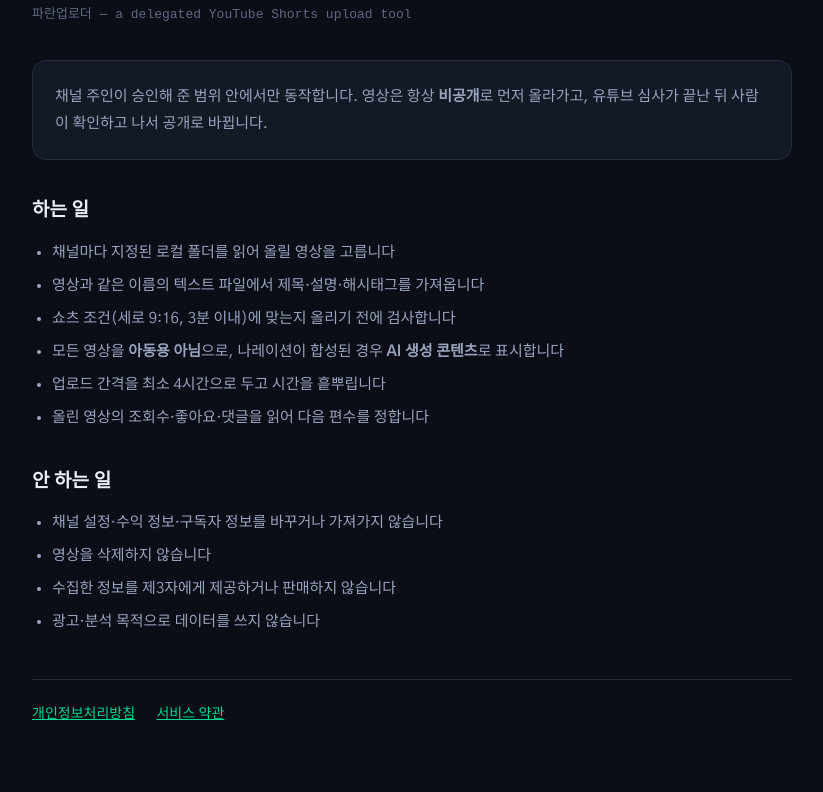
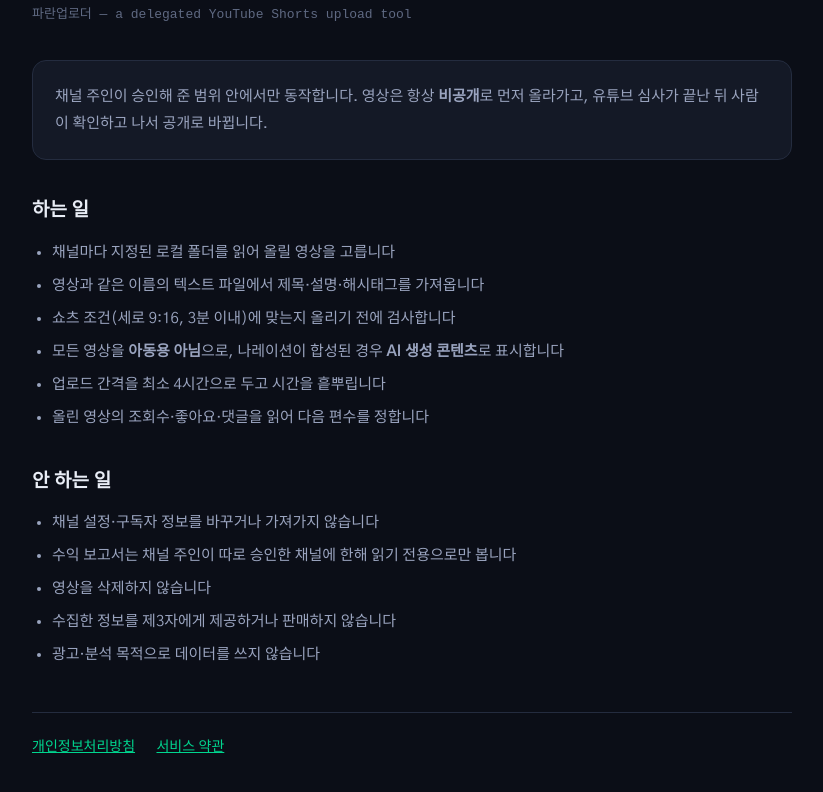
Before and after one commit to chosoohyeong/paran-uploader-pages, a plain HTML site: page index.html in a window 1280 px wide. Shown: the part 140-932 px from the top of the page, without its empty margins (228-1051 px from the left). Drawn offline with Linux system fonts and the light colour scheme.

Commit message:
Update index.html

```diff
--- a/index.html
+++ b/index.html
@@ -46,7 +46,8 @@ th{color:var(--fg);font-weight:700}
 
 <h2>안 하는 일</h2>
 <ul>
-<li>채널 설정·수익 정보·구독자 정보를 바꾸거나 가져가지 않습니다</li>
+<li>채널 설정·구독자 정보를 바꾸거나 가져가지 않습니다</li>
+<li>수익 보고서는 채널 주인이 따로 승인한 채널에 한해 읽기 전용으로만 봅니다</li>
 <li>영상을 삭제하지 않습니다</li>
 <li>수집한 정보를 제3자에게 제공하거나 판매하지 않습니다</li>
 <li>광고·분석 목적으로 데이터를 쓰지 않습니다</li>
```
